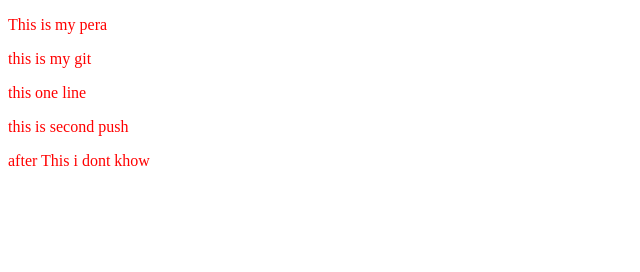
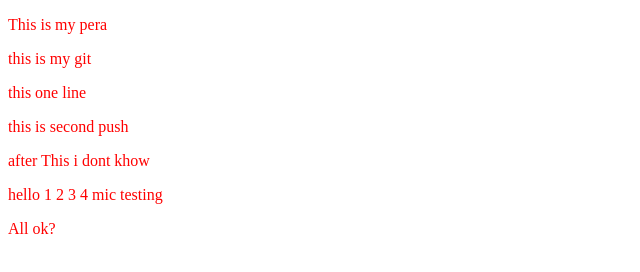
Before and after one commit to mehedihasan42/my-second-repo, a plain HTML site: page index.html in a window 1280 px wide. Shown: the whole page, without its empty margins (0-640 px from the left). Drawn offline with Linux system fonts and the light colour scheme.

Commit message:
git added

```diff
--- a/index.html
+++ b/index.html
@@ -13,5 +13,7 @@
     <p>this one line</p>
      <p>this is second push</p>
      <p>after This i dont khow</p>
+     <p>hello 1 2 3 4 mic testing</p>
+     <p>All ok?</p>
 </body>
 </html>
```
